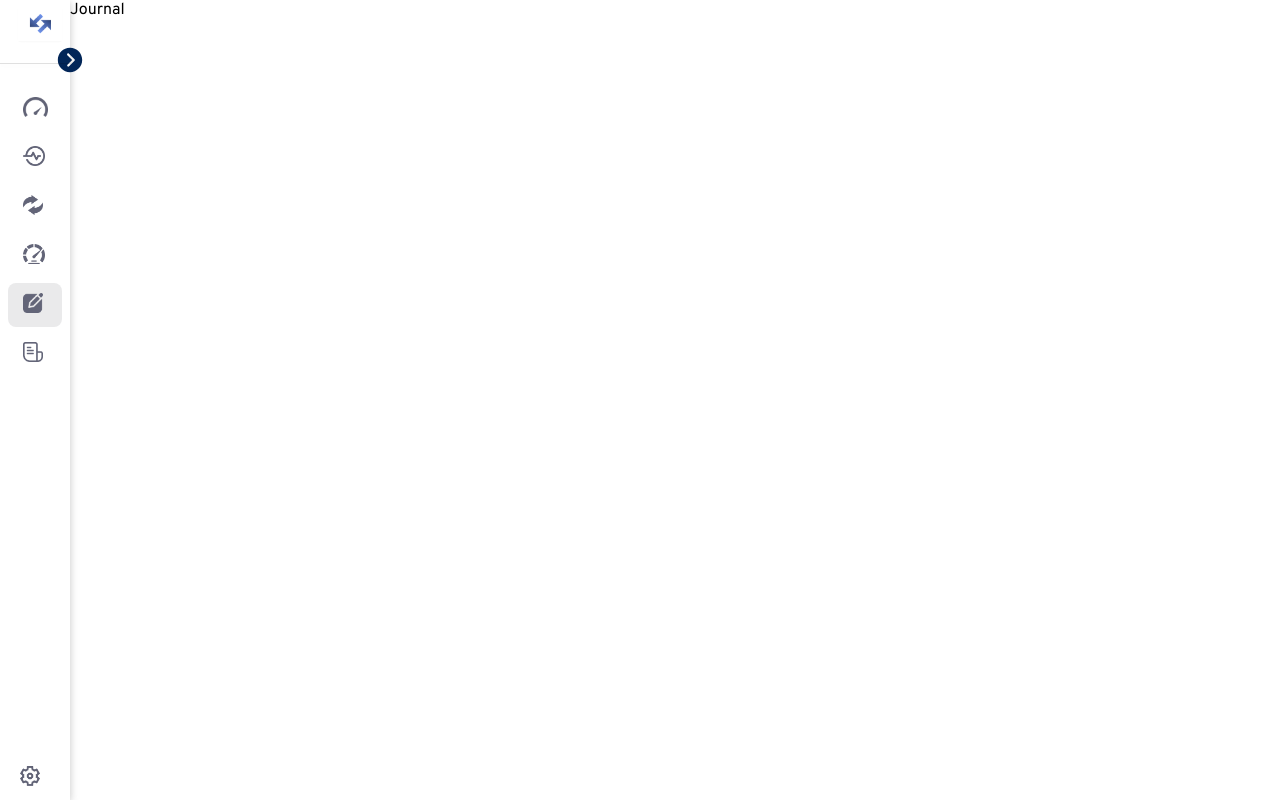
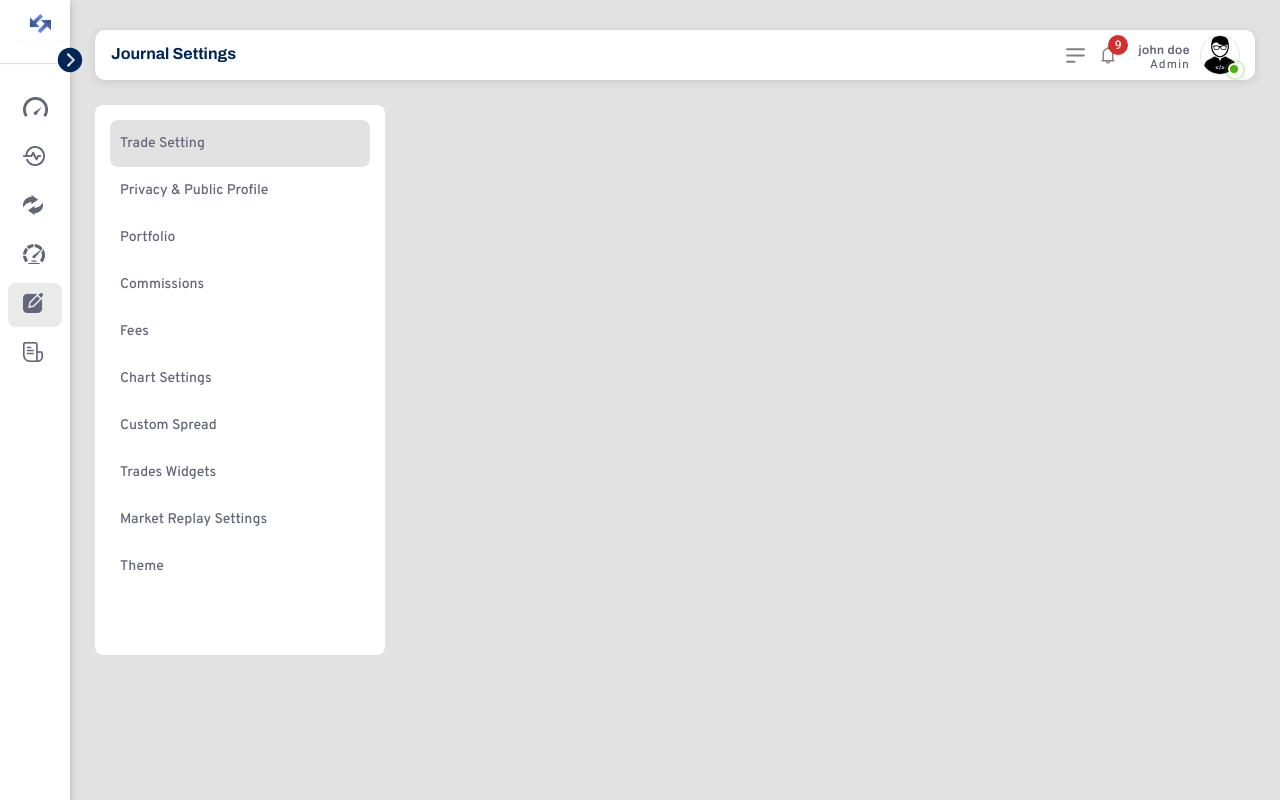
Before and after one commit to ghulamrasuldev/trading-journal, a React (Vite) app: page /journal in a window 1280 px wide. Shown: the top 800 px of the page. Built offline with nearby package versions, Linux system fonts and the light colour scheme; a web font is replaced by a local one.

Commit message:
journal Setting  tabs

```diff
--- a/src/pages/Journal/Journal.jsx
+++ b/src/pages/Journal/Journal.jsx
@@ -1,9 +1,28 @@
-import React from 'react'
+import React, { useState } from "react";
+import { Box, Grid } from "@mui/material";
+import { lightTheme } from "../../Theme/theme";
+import NavBar from "../../components/NavBar/NavBar";
+import "./journal.css";
+import JournalComponent from "../JournalSetting/JournalComponent";
 
 const Journal = () => {
+  const mainDiv = {
+    padding: "30px 25px",
+    backgroundColor: `${lightTheme.PageBackgroundColor}`,
+    // border:'1px solid black',
+
+    borderBottomLeftRadius: "8px",
+    borderBottomRightRadius: "8px",
+  };
+
   return (
-    <div>Journal</div>
-  )
-}
+    <div>
+      <Box sx={mainDiv}>
+        <NavBar name={"Journal Settings"} />
+        <JournalComponent/>
+      </Box>
+    </div>
+  );
+};
 
-export default Journal
+export default Journal;
--- /dev/null
+++ b/src/pages/Journal/journal.css
@@ -0,0 +1,12 @@
+.JournalBtn{
+    border: 1px solid black;
+    border:none;
+    /* width:200px; */
+    padding:15px 0px;
+    border-radius:8px;
+    text-align: left;
+    padding-left:10px;
+    font-size: 14px;
+    font-weight:500;
+    cursor: pointer;
+}
--- /dev/null
+++ b/src/pages/JournalSetting/JournalComponent.jsx
@@ -0,0 +1,175 @@
+import React, { useState } from "react";
+import { Box, Grid } from "@mui/material";
+import { lightTheme } from "../../Theme/theme";
+import "../Journal/journal.css";
+
+const JournalComponent = () => {
+  const [showComponent, setShowComponent] = useState("0");
+
+  // styling
+  const mainDiv = {
+    marginTop: "25px",
+    borderRadius: "8px",
+  };
+  const sideBarStyle = {
+    backgroundColor: `${lightTheme.ComponentBackgroundColor}`,
+    padding: "15px 15px",
+    display: "flex",
+    flexDirection: "column",
+    borderRadius: "8px",
+    };
+
+  return (
+    <div>
+      <Box sx={mainDiv}>
+        <Grid container columnGap={4} rowGap={4} my={3}>
+          <Grid item lg={3} md={3} sm={3}  sx={sideBarStyle} style={{ height: "550px" }}>
+            <button
+              className="JournalBtn"
+              style={
+                showComponent == "0"
+                  ? {
+                      color: `${lightTheme.textColor}`,
+                      background: `${lightTheme.PageBackgroundColor}`,
+                    }
+                  : { color: `${lightTheme.textColor}`, background: "none" }
+              }
+              onClick={() => setShowComponent("0")}
+            >
+              Trade Setting
+            </button>
+            <button
+              className="JournalBtn"
+              style={
+                showComponent == "1"
+                  ? {
+                      color: `${lightTheme.textColor}`,
+                      background: `${lightTheme.PageBackgroundColor}`,
+                    }
+                  : { color: `${lightTheme.textColor}`, background: "none" }
+              }
+              onClick={() => setShowComponent("1")}
+            >
+              Privacy & Public Profile
+            </button>
+            <button
+              className="JournalBtn"
+              style={
+                showComponent == "2"
+                  ? {
+                      color: `${lightTheme.textColor}`,
+                      background: `${lightTheme.PageBackgroundColor}`,
+                    }
+                  : { color: `${lightTheme.textColor}`, background: "none" }
+              }
+              onClick={() => setShowComponent("2")}
+            >
+              Portfolio
+            </button>
+            <button
+              className="JournalBtn"
+              style={
+                showComponent == "3"
+                  ? {
+                      color: `${lightTheme.textColor}`,
+                      background: `${lightTheme.PageBackgroundColor}`,
+                    }
+                  : { color: `${lightTheme.textColor}`, background: "none" }
+              }
+              onClick={() => setShowComponent("3")}
+            >
+              Commissions
+            </button>
+            <button
+              className="JournalBtn"
+              style={
+                showComponent == "4"
+                  ? {
+                      color: `${lightTheme.textColor}`,
+                      background: `${lightTheme.PageBackgroundColor}`,
+                    }
+                  : { color: `${lightTheme.textColor}`, background: "none" }
+              }
+              onClick={() => setShowComponent("4")}
+            >
+              Fees
+            </button>
+            <button
+              className="JournalBtn"
+              style={
+                showComponent == "5"
+                  ? {
+                      color: `${lightTheme.textColor}`,
+                      background: `${lightTheme.PageBackgroundColor}`,
+                    }
+                  : { color: `${lightTheme.textColor}`, background: "none" }
+              }
+              onClick={() => setShowComponent("5")}
+            >
+              Chart Settings
+            </button>
+            <button
+              className="JournalBtn"
+              style={
+                showComponent == "6"
+                  ? {
+                      color: `${lightTheme.textColor}`,
+                      background: `${lightTheme.PageBackgroundColor}`,
+                    }
+                  : { color: `${lightTheme.textColor}`, background: "none" }
+              }
+              onClick={() => setShowComponent("6")}
+            >
+              Custom Spread
+            </button>
+            <button
+              className="JournalBtn"
+              style={
+                showComponent == "7"
+                  ? {
+                      color: `${lightTheme.textColor}`,
+                      background: `${lightTheme.PageBackgroundColor}`,
+                    }
+                  : { color: `${lightTheme.textColor}`, background: "none" }
+              }
+              onClick={() => setShowComponent("7")}
+            >
+              Trades Widgets
+            </button>
+            <button
+              className="JournalBtn"
+              style={
+                showComponent == "8"
+                  ? {
+                      color: `${lightTheme.textColor}`,
+                      background: `${lightTheme.PageBackgroundColor}`,
+                    }
+                  : { color: `${lightTheme.textColor}`, background: "none" }
+              }
+              onClick={() => setShowComponent("8")}
+            >
+              Market Replay Settings
+            </button>
+            <button
+              className="JournalBtn"
+              style={
+                showComponent == "9"
+                  ? {
+                      color: `${lightTheme.textColor}`,
+                      background: `${lightTheme.PageBackgroundColor}`,
+                    }
+                  : { color: `${lightTheme.textColor}`, background: "none" }
+              }
+              onClick={() => setShowComponent("9")}
+            >
+              Theme
+            </button>
+          </Grid>
+          <Grid item lg={8.6} md={8.5} sm={8.4}  style={{ height: "900px" }}></Grid>
+        </Grid>
+      </Box>
+    </div>
+  );
+};
+
+export default JournalComponent;
```
